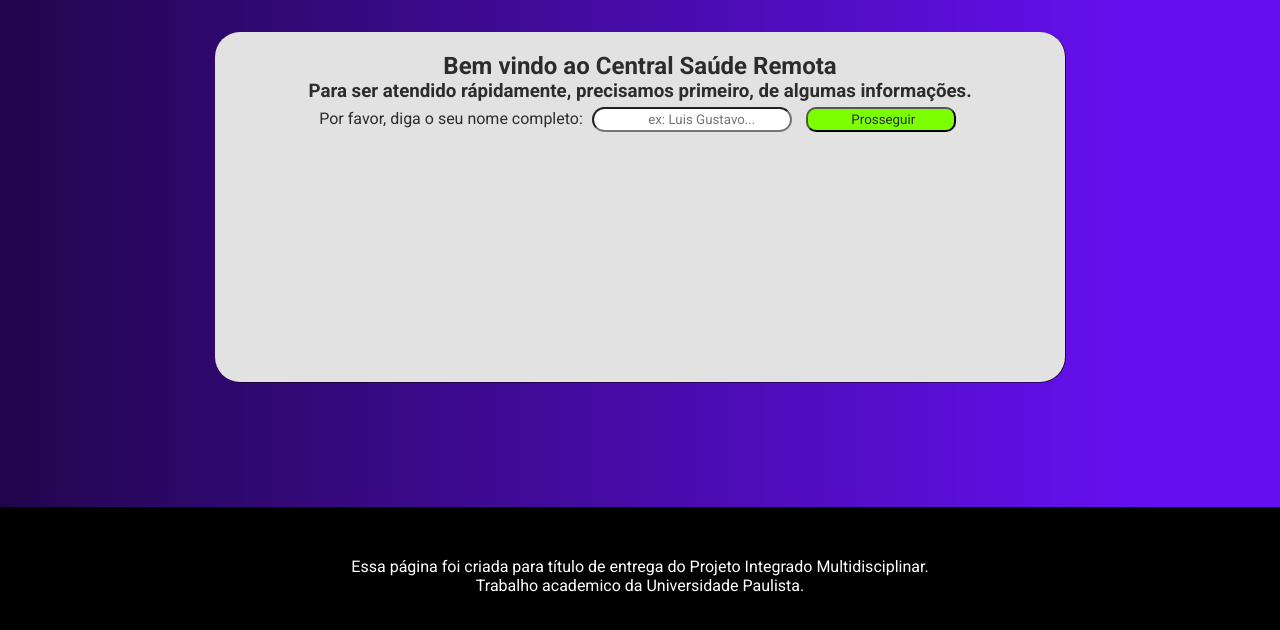
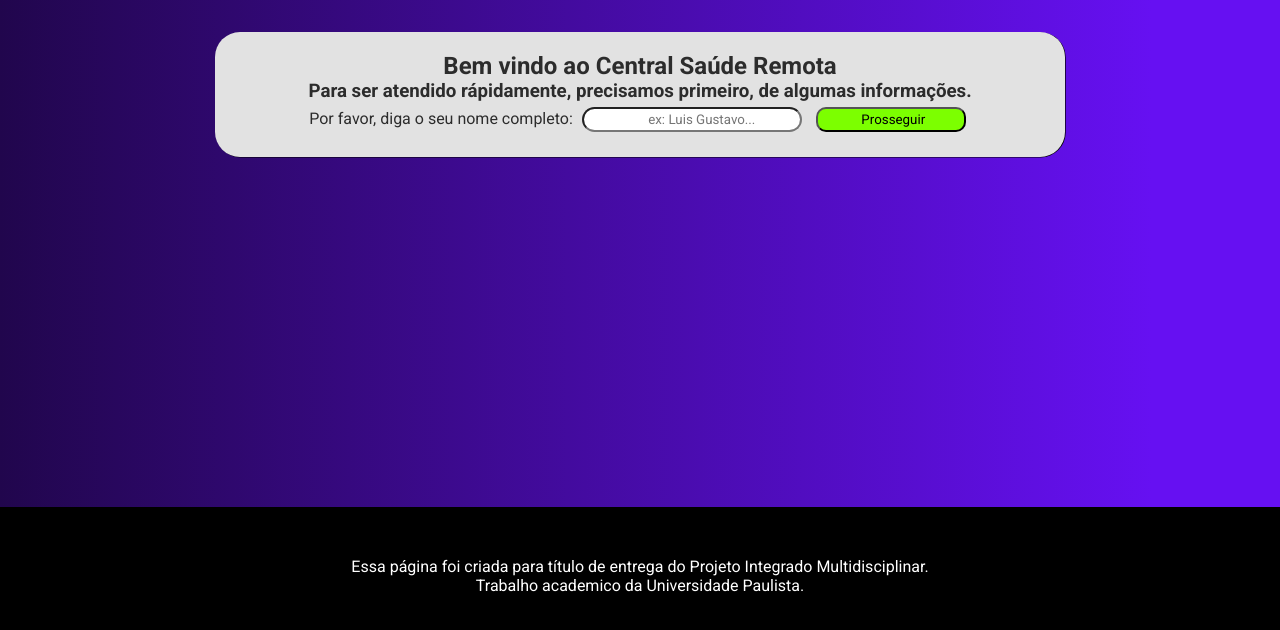
Before and after one commit to gustavojustino/central-sauderemota, a plain HTML site: page medicalcare.html in a window 1280 px wide. Shown: the part 172-802 px from the top of the page. Drawn offline with Linux system fonts and the light colour scheme.

Commit message:
increased input width

```diff
--- a/_styleheets/medicalcare.css
+++ b/_styleheets/medicalcare.css
@@ -4,7 +4,7 @@
     position: relative;
     margin: 0 auto;
     padding: 20px;
-    height: 350px;
+
     width: 850px;
 
     border-radius: 25px;
@@ -15,12 +15,15 @@
     color: #2c2c2c;
     text-align: center;
 }
-input {
-    width: 200px;
+input, select, option {
+    width: 220px;
     height: 25px;
     padding: 0 0 0 20px;
     margin: 5px;
     border-radius: 20px;
+
+    text-align: center;
+    color: #000000;
 }
 #submitInputs {
     width: 150px;
@@ -29,3 +32,7 @@ input {
     border-radius: 10px;
     background-color: #7cff00;
 }
+#symptoms {
+    width: 350px;
+    height: 50px;
+}
```
